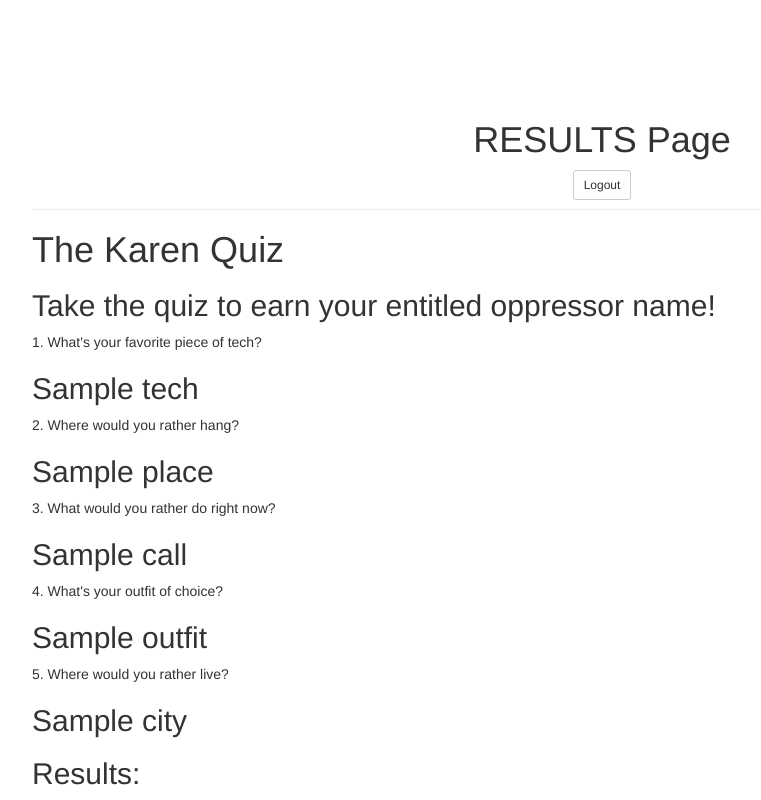
After one commit to anthonybetances/KarenQuiz, a Node server app: template views/results.ejs in a window 1280 px wide. The commit adds this page. Shown: the whole page, without its empty margins (38-799 px from the left). Run offline with Node 20, Linux system fonts and the light colour scheme; the template is opened without the code that fills it: most values are stand-ins (such as "Sample title", 1, 10 or a date in 2020); some libraries are stand-ins or nearby versions.

Commit message:
Updated. Not complete.

```diff
--- a/config/database.js
+++ b/config/database.js
@@ -2,5 +2,5 @@
 module.exports = {
 
     'url' : 'mongodb+srv://admin:admin@karenquiz-mtopp.mongodb.net/test?retryWrites=true&w=majority', // looks like mongodb://<user>:<pass>@mongo.onmodulus.net:27017/Mikha4ot
-    'dbName': 'quizResults'
+    'dbName': 'test'
 };
--- a/public/main.js
+++ b/public/main.js
@@ -105,7 +105,13 @@ function nameGen (e){
   let namePlace = document.querySelectorAll(".place:checked")[0].value;
   let nameCall = document.querySelectorAll(".call:checked")[0].value;
   let nameOutfit = document.querySelectorAll(".outfit:checked")[0].value;
-  let nameCity = document.querySelectorAll(".city:checked")[0].value;
+  let nameCity = document.querySelectorAll(".city:checked")[0].value
+  let techText = document.querySelectorAll(".tech:checked")[0].parentElement.children[1].innerText;
+  let placeText = document.querySelectorAll(".place:checked")[0].parentElement.children[1].innerText;
+  let callText = document.querySelectorAll(".call:checked")[0].parentElement.children[1].innerText;
+  let outfitText = document.querySelectorAll(".outfit:checked")[0].parentElement.children[1].innerText;
+  let cityText = document.querySelectorAll(".city:checked")[0].parentElement.children[1].innerText;
+
 
   class Choices {
     constructor(tech, place, call, outfit, city){
@@ -124,6 +130,26 @@ function nameGen (e){
   })
   console.log(checkResult(total))
   document.querySelector("span").textContent = checkResult(total);
+
+  fetch('messages', {
+            method: 'post',
+            headers: {'Content-Type': 'application/json'},
+            body: JSON.stringify({
+              'tech': techText,
+              'place': placeText,
+              'call': callText,
+              'outfit': outfitText,
+              'city': cityText
+            })
+          })
+          .then(response => {
+            if (response.ok) return response.json()
+          })
+          .then(data => {
+            console.log(data)
+            window.location.reload(true)
+          })
+
 }
 
   function checkResult(total){
--- a/views/profile.ejs
+++ b/views/profile.ejs
@@ -14,7 +14,7 @@
         <a href="/logout" class="btn btn-default btn-sm">Logout</a>
     </div>
 
-        <form action="/profile" method="put">
+        <form action="/messages" method="post">
           <h1>The Karen Quiz</h1>
           <h2>Take the quiz to earn your entitled oppressor name!</h2>
           <section>
--- /dev/null
+++ b/views/results.ejs
@@ -0,0 +1,66 @@
+<!doctype html>
+<html>
+<head>
+    <title>The Karen Quiz</title>
+    <link rel="stylesheet" href="//netdna.bootstrapcdn.com/bootstrap/3.0.2/css/bootstrap.min.css">
+    <link rel="stylesheet" href="//netdna.bootstrapcdn.com/font-awesome/4.0.3/css/font-awesome.min.css">
+    <link rel="stylesheet" href="style.css">
+</head>
+<body>
+<div class="container">
+
+    <div class="page-header text-center">
+        <h1>RESULTS Page</h1>
+        <a href="/logout" class="btn btn-default btn-sm">Logout</a>
+    </div>
+
+        <form action="/profile" method="put">
+          <h1>The Karen Quiz</h1>
+          <h2>Take the quiz to earn your entitled oppressor name!</h2>
+          <section>
+            <p>1. What's your favorite piece of tech?</p>
+            <div>
+              <!-- <h2><%= JSON.stringify(results) %></h2> -->
+              <h2><%= results[results.length-1].tech %></h2>
+
+
+
+
+            </div>
+          </section>
+          <section>
+            <p>2. Where would you rather hang?</p>
+            <div>
+            <h2><%= results[results.length-1].place %></h2>
+            </div>
+          </section>
+          <section>
+            <p>3. What would you rather do right now?</p>
+            <div>
+              <h2><%= results[results.length-1].call %></h2>
+            </div>
+          </section>
+          <section>
+            <p>4. What's your outfit of choice?</p>
+            <div>
+              <h2><%= results[results.length-1].outfit %></h2>
+            </div>
+          </section>
+          <section>
+            <p>5. Where would you rather live?</p>
+            <div><h2><%= results[results.length-1].city %></h2>
+            </div>
+          </section>
+
+        </form>
+
+          <h2>Results:   <span>
+
+
+
+          </span></h2>
+
+<script src="main.js"></script>
+
+</body>
+</html>
```
Also changed, not shown: app/routes.js (+29 -6 lines).
